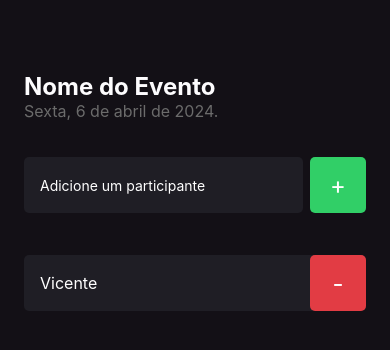
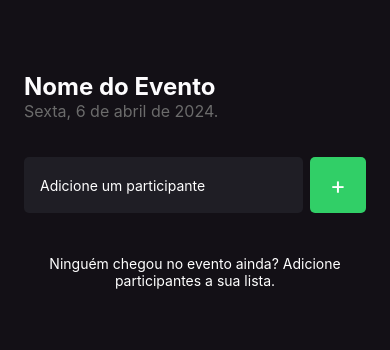
Before and after one commit to vicenteneto7/Lista-de-Participantes, a React Native app: screen / in a window 390 px wide. Shown: the top 350 px of the page. Built offline with nearby package versions, Linux system fonts and the light colour scheme.

Commit message:
feat: adição da função adicionar participantes

```diff
--- a/package.json
+++ b/package.json
@@ -11,6 +11,7 @@
   "dependencies": {
     "expo": "~50.0.14",
     "expo-status-bar": "~1.11.1",
+    "nomnom": "^1.8.1",
     "react": "18.2.0",
     "react-native": "0.73.6"
   },
--- a/src/screens/Home/index.jsx
+++ b/src/screens/Home/index.jsx
@@ -1,16 +1,44 @@
-import { Text, TextInput, TouchableOpacity, View } from "react-native";
+import {
+  Alert,
+  FlatList,
+  Keyboard,
+  Text,
+  TextInput,
+  TouchableOpacity,
+  View,
+} from "react-native";
 import { styles } from "./styles";
 
 import { Participant } from "../../components/Participant";
+import { useState } from "react";
 
 export function Home() {
-  const handleParticipantAdd = () => {
-    console.log("bico de pato");
+  const [participants, setParticipants] = useState([]);
+  const [newParticipant, setNewParticipant] = useState('');
+
+  const handleParticipantAdd = async () => {
+    const search = () => participants.filter( participant => participant == newParticipant)
+
+    if (newParticipant == ''){
+      return
+    }
+
+    if (search.length !== 0) {
+      Alert.alert("Atenção", "Nome da participante repetido!")
+      return
+    }
+
+    setParticipants([...participants, newParticipant])
+    setNewParticipant('')
+
+    Keyboard.dismiss()
   };
 
   const handleParticipantRemove = (name) => {
     console.log(`você clicou no ${name}`);
   };
+
+
 
   return (
     <View style={styles.container}>
@@ -25,13 +53,30 @@ export function Home() {
           style={styles.input}
         />
 
-        <TouchableOpacity onPress={handleParticipantAdd} style={styles.button}>
+        <TouchableOpacity onPress={() => handleParticipantAdd()} style={styles.button}>
           <Text style={styles.buttonText}>+</Text>
         </TouchableOpacity>
       </View>
 
-      <Participant name='Vicente' onRemove={() => handleParticipantRemove("")} />
+      <FlatList
+        data={participants}
+        keyExtractor={(item) => item}
+        renderItem={({ item }) => (
+          <Participant
+            key={item}
+            name="Vicente"
+            onRemove={() => handleParticipantRemove("")}
+          />
+        )}
+        showsVerticalScrollIndicator={false}
+        ListEmptyComponent={() => (
+          <Text style={styles.listEmptyText}>
+            Ninguém chegou no evento ainda? Adicione participantes a sua lista.
+          </Text>
+        )}
+      >
 
+      </FlatList>
     </View>
   );
 }
--- a/src/screens/Home/styles.js
+++ b/src/screens/Home/styles.js
@@ -42,5 +42,10 @@ export const styles = StyleSheet.create({
       flexDirection: 'row',
       marginTop: 36,
       marginBottom: 42
+    },
+    listEmptyText: {
+      color: '#ffff',
+      fontSize: 14,
+      textAlign: 'center'
     }
   });
```
Also changed, not shown: 1 other file (tests, documents, lock files or other folders).
